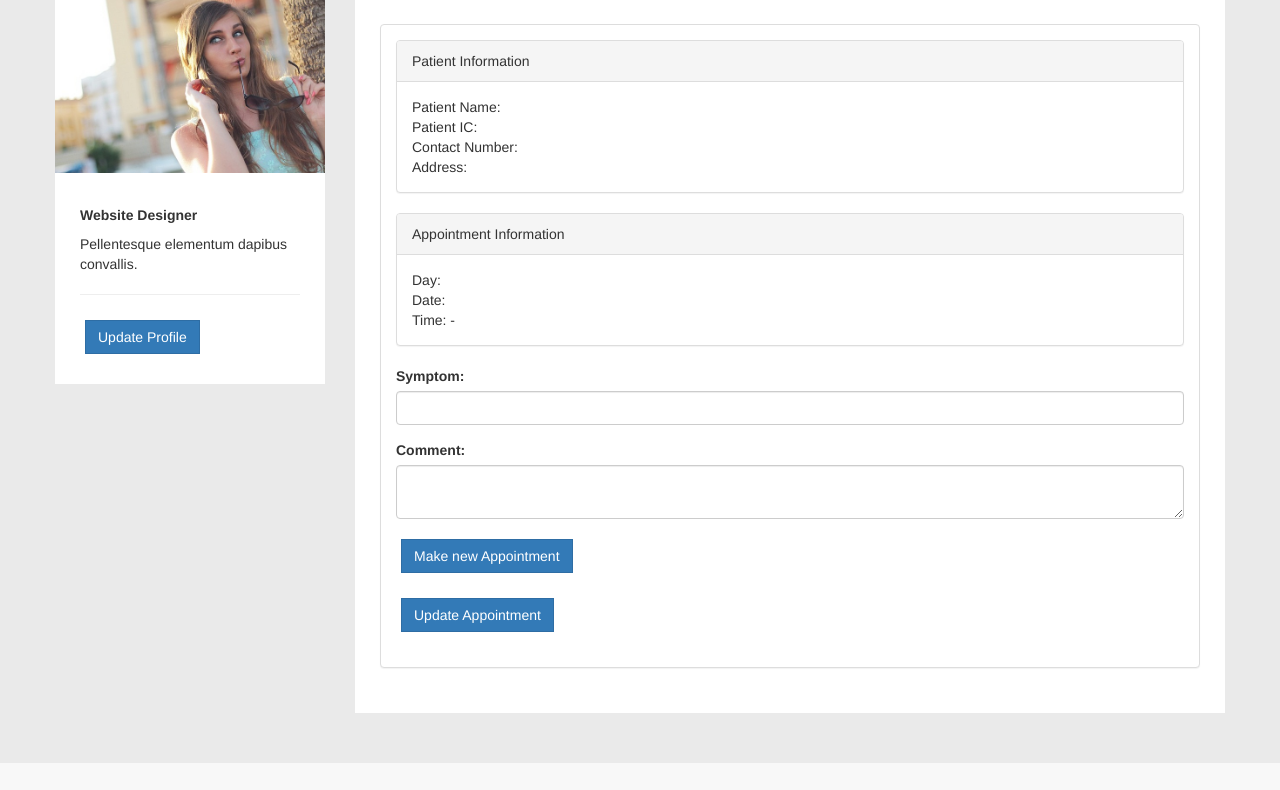
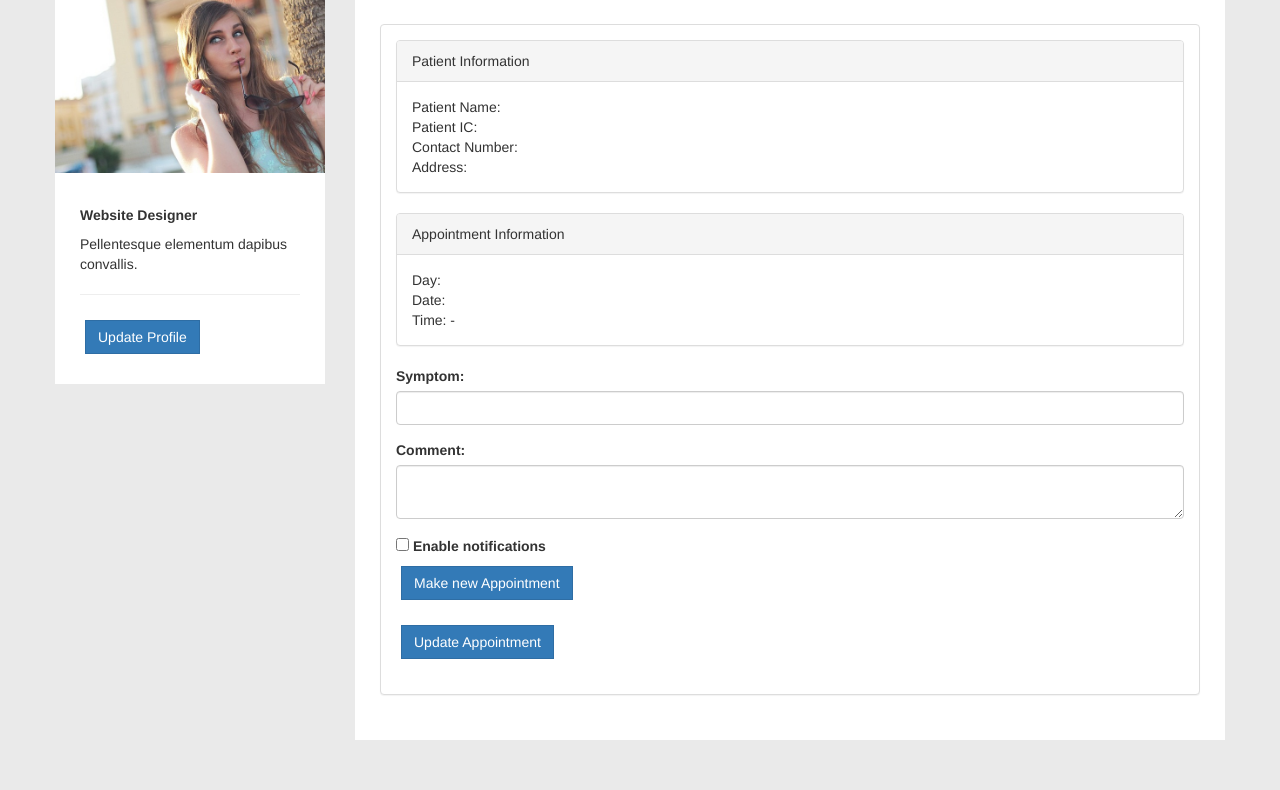
Before and after one commit to IamShubhamGupto/Practo-Clone, a PHP site: page /patient/appointment.php in a window 1280 px wide. Shown: the part 103-893 px from the top of the page. Before the commit the page ends 866 px from the top, so only its background shows below. Run offline with PHP 8.4, Linux system fonts and the light colour scheme; the visitor is signed in with stand-in values (Sample User, id 1); data comes from the database, SQL or seed files in the repository; data that the repository does not hold is empty.

Commit message:
Update appointment.php

```diff
--- a/patient/appointment.php
+++ b/patient/appointment.php
@@ -243,6 +243,10 @@ header("Location: patient.php");
 												<label for="message-text" class="control-label">Comment:</label>
 												<textarea class="form-control" name="comment" ></textarea>
 											</div>
+											<div>
+												<input type="checkbox" id="notif" name="notif" value="Enable notifications" href='scheduleSend4.php?app=" . $userRow['appId'] ."&prevscheduleid". $userRow['scheduleId']. "'/>
+												<label for="notif">Enable notifications</label><br>
+											</div>
 											<div class="form-group">
 												<input type="submit" name="appointment" id="submit" class="btn btn-primary" value="Make new Appointment">
 											</div>
```
